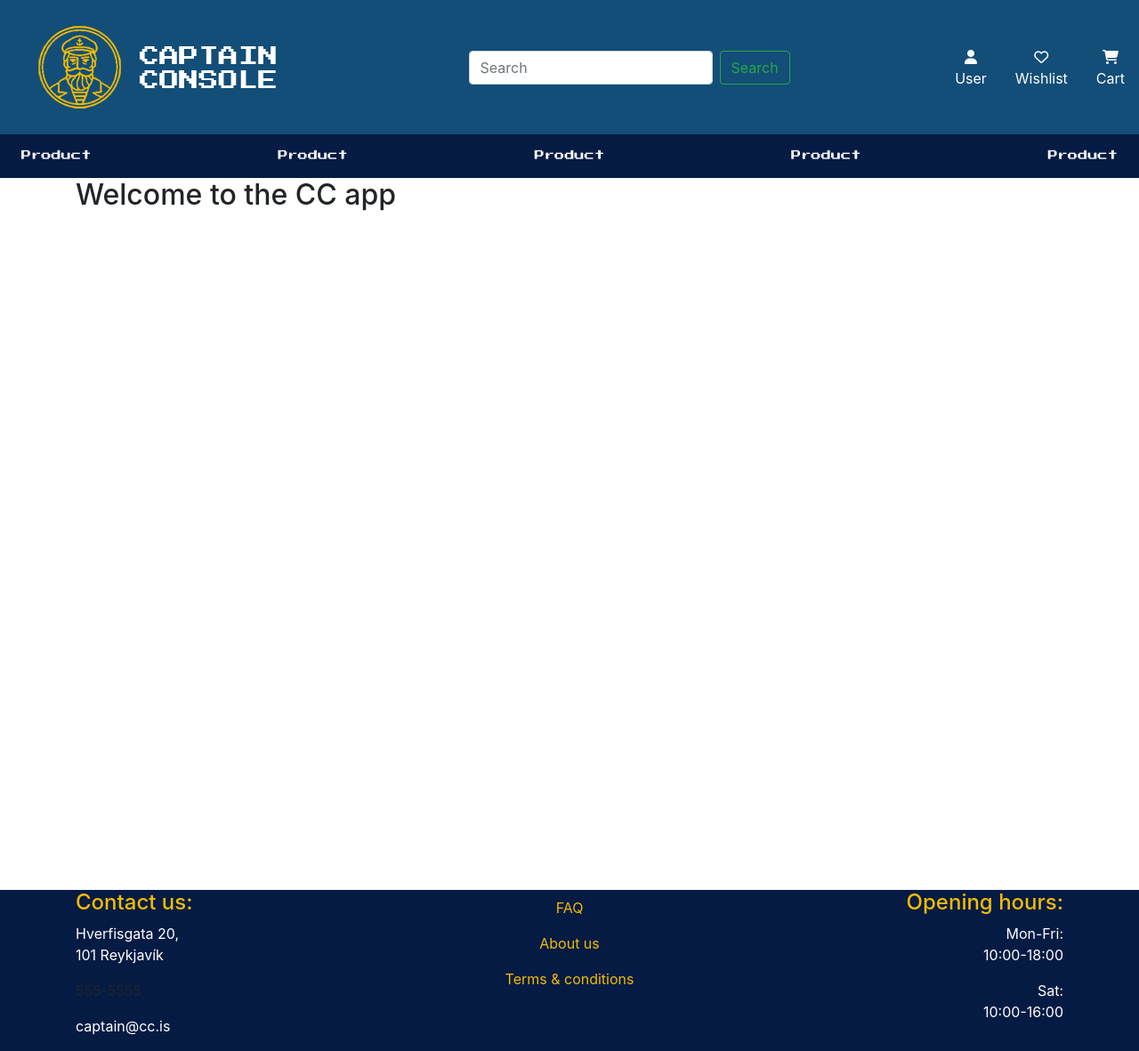
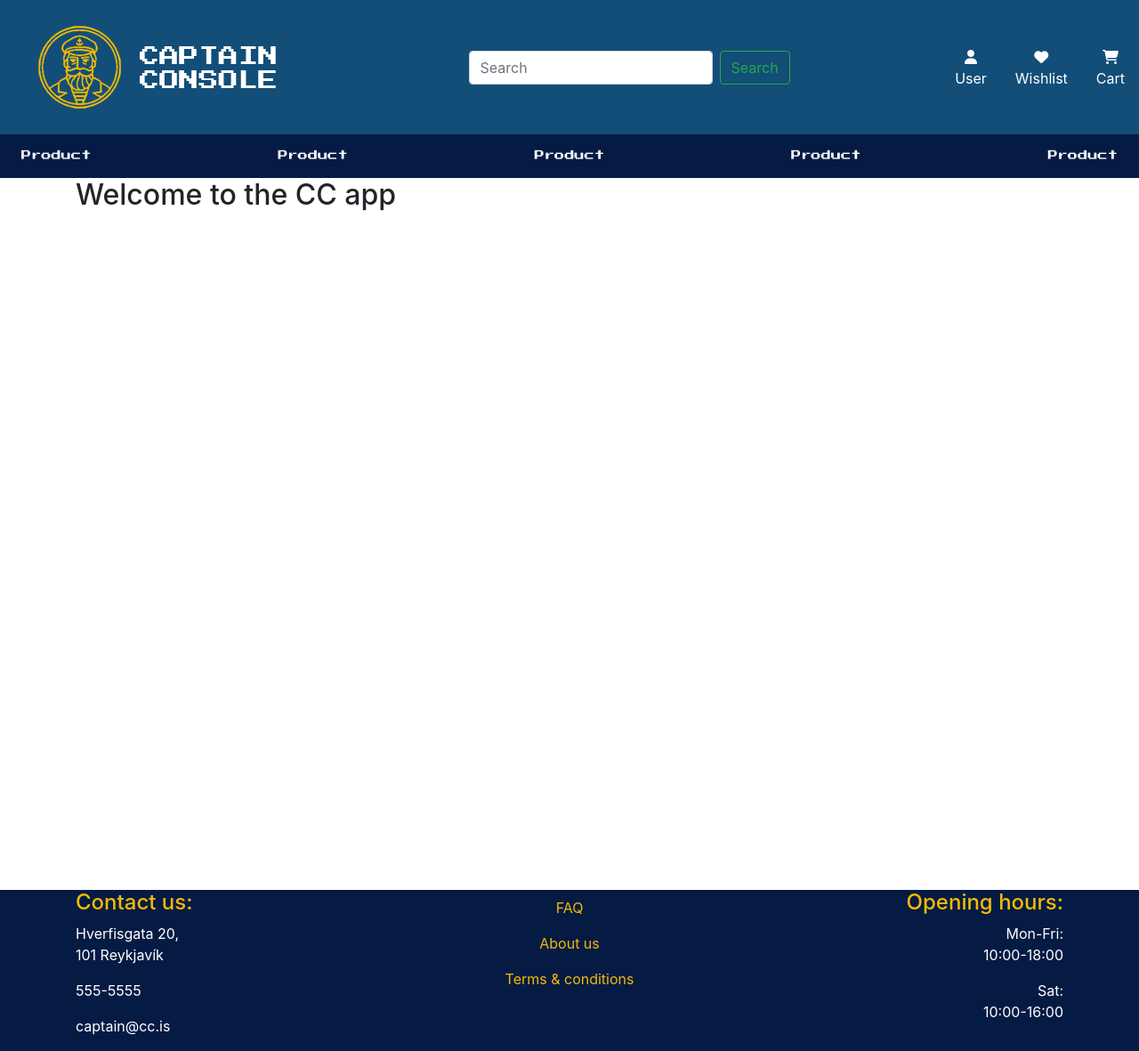
Before and after one commit to annah19/3week_2, a Django app: page / in a window 1280 px wide. Shown: the whole page at 89% size. Run offline with Django 3.2, Linux system fonts and the light colour scheme; some libraries are stand-ins or nearby versions.

Commit message:
changes on header

```diff
--- a/captain_console/templates/footer.html
+++ b/captain_console/templates/footer.html
@@ -5,7 +5,7 @@
             <div class="col-12 col-md-4">
                 <h4 class="text-yellow">Contact us:</h4>
                 <p>Hverfisgata 20,<br>101 Reykjavík</p>
-                <p></p>555-5555</p>
+                <p>555-5555</p>
                 <p>captain@cc.is</p>
             </div>
             <div class="col-12 col-md-4 text-center">
--- a/captain_console/templates/header.html
+++ b/captain_console/templates/header.html
@@ -6,13 +6,12 @@
     <div class="ml-auto mr-auto">
         <form class="form-inline my-2 my-lg-0">
           <input class="form-control mr-sm-2" type="search" placeholder="Search" aria-label="Search">
-                <!-- todo change the search button-->
           <button class="btn btn-outline-success my-2 my-sm-0" type="submit">Search</button>
         </form>
     </div>
     <div class="d-flex text-center">
         <a class="nav-link" href="{% url 'user-index' %}"><i class="fa fa-user"></i><div>User</div></a>
-        <a class="nav-link" href="{% url 'wishlist-index' %}"><i class="far fa-heart"></i><div>Wishlist</div></a>
+        <a class="nav-link" href="{% url 'wishlist-index' %}"><i class="fa fa-heart"></i><div>Wishlist</div></a>
         <a class="nav-link" href="{% url 'cart-index' %}"><i class="fa fa-shopping-cart"></i><div>Cart</div></a>
     </div>
 
```
